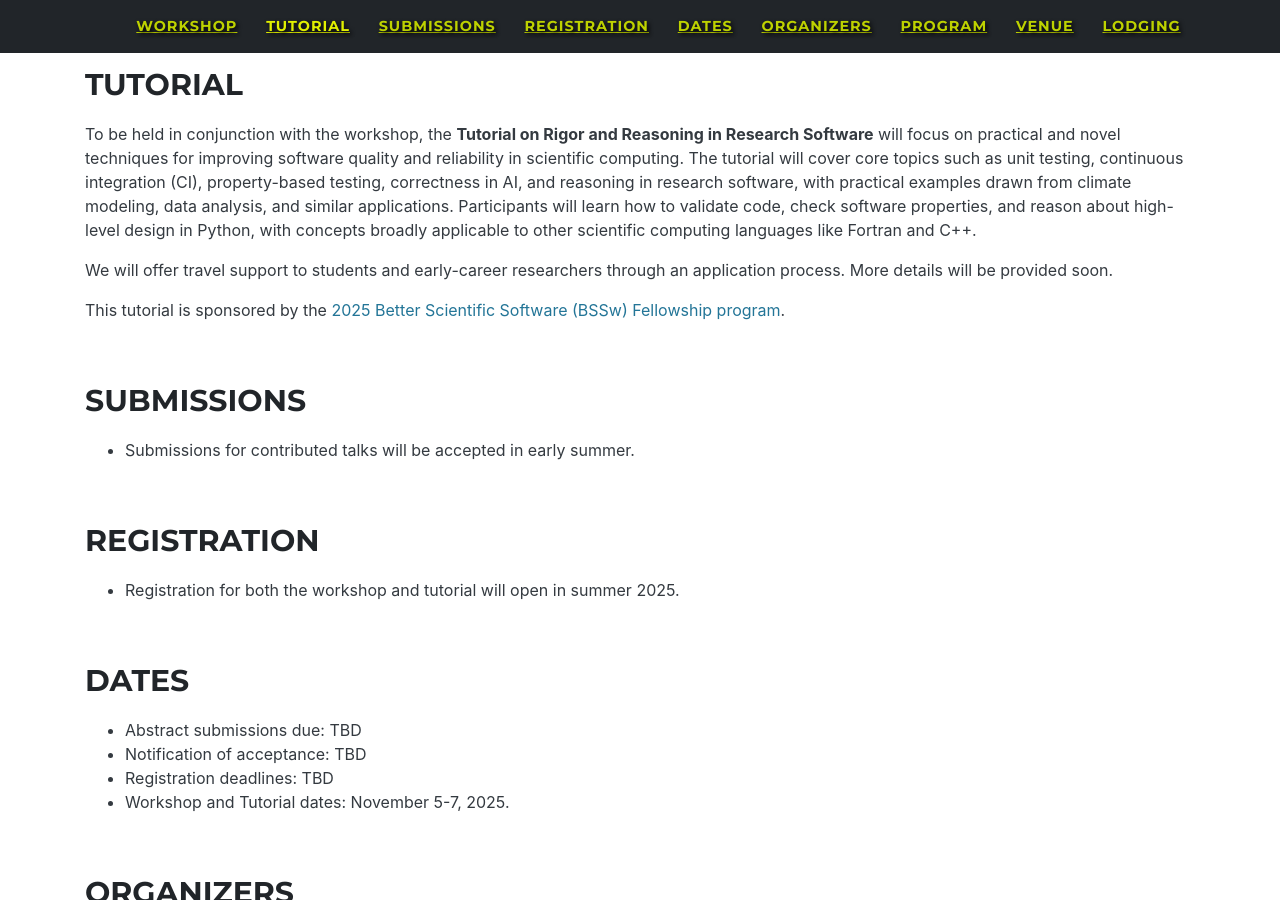
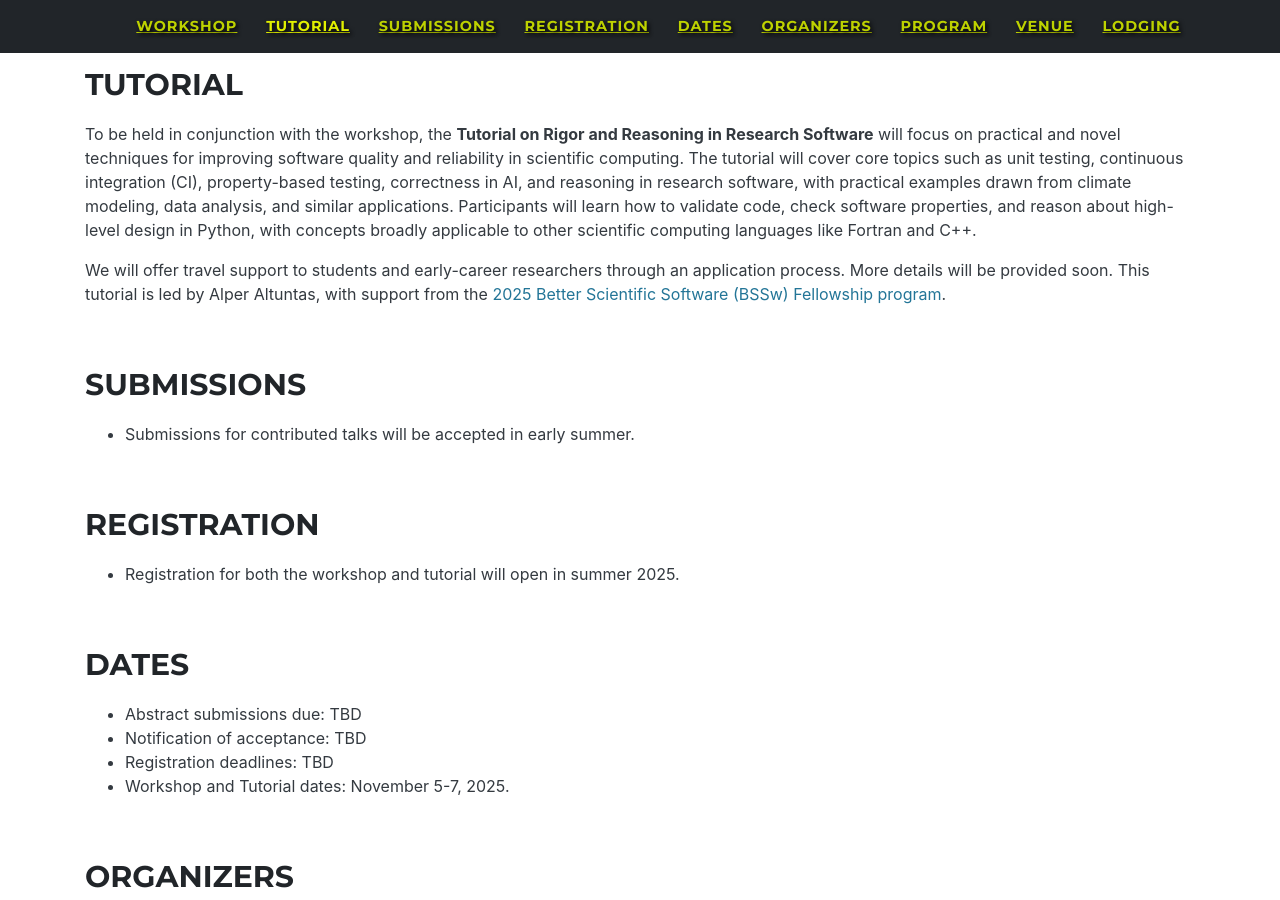
Before and after one commit to NCAR/correctness-workshop, a Jekyll site: the page built from index.md, in a window 1280 px wide and 900 px high, scrolled down 1073 px. Built offline with Jekyll 4.4.1, drawn with Linux system fonts in a browser that asks for light colours; some web fonts are replaced.

Commit message:
Update sitetext.yml

```diff
--- a/_data/sitetext.yml
+++ b/_data/sitetext.yml
@@ -80,8 +80,8 @@ tutorial:
       We will offer travel support to students and early-career researchers through an application process.
       More details will be provided soon.
 
-
-      This tutorial is sponsored by the [2025 Better Scientific Software (BSSw) Fellowship program](https://bssw.io/blog_posts/introducing-the-2025-bssw-fellows).
+      This tutorial is led by Alper Altuntas, with support from the
+      [2025 Better Scientific Software (BSSw) Fellowship program](https://bssw.io/blog_posts/introducing-the-2025-bssw-fellows).
 
 submissions:
   title: "Submissions"
```
